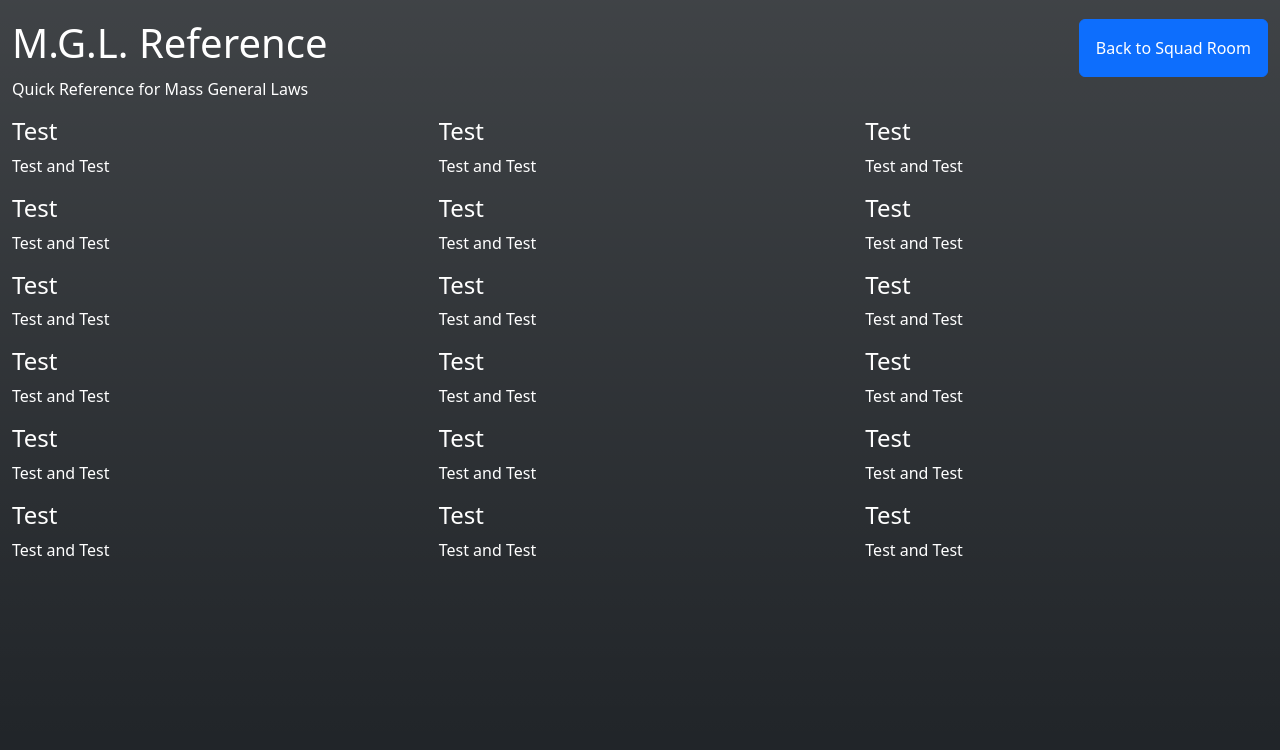
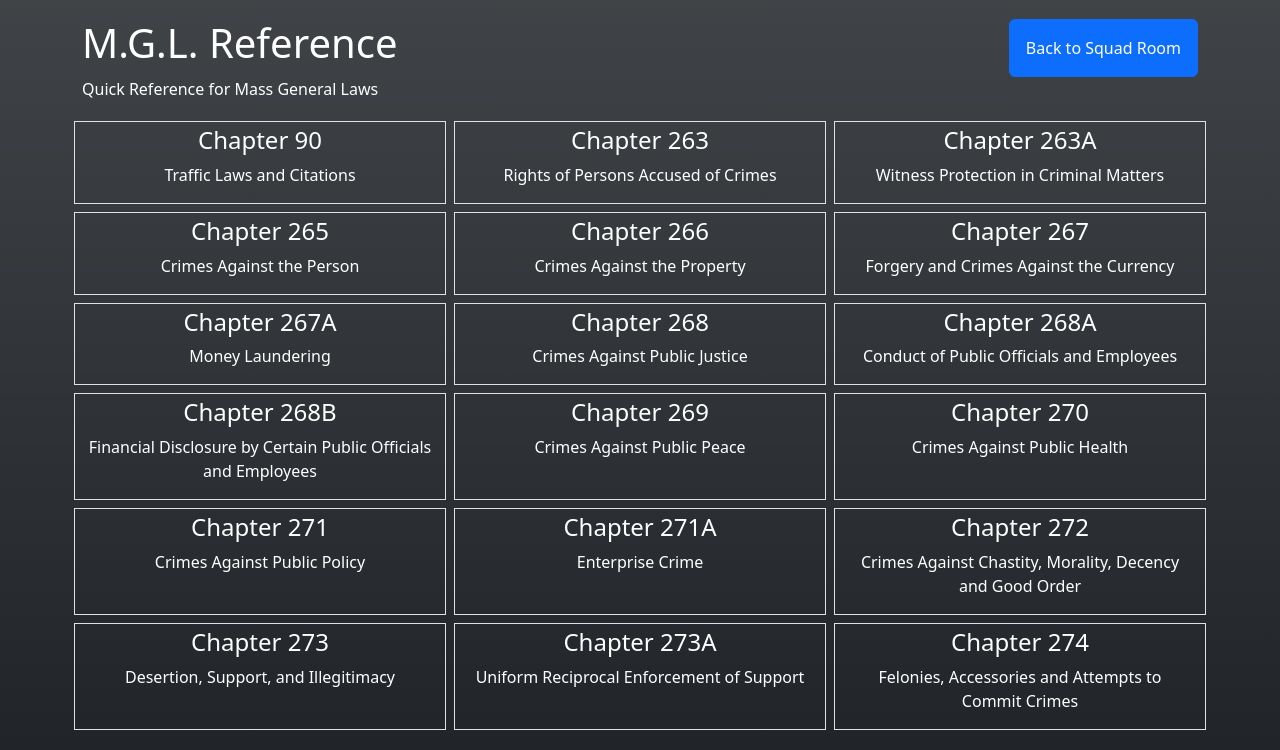
Before and after one commit to kd1882/watch-commander, a Flask app: template flask_app/templates/mgl_reference.html in a window 1280 px wide. Shown: the part 57-807 px from the top of the page. Before the commit the page ends 613 px from the top, so only its background shows below. Run offline with Flask 3, Linux system fonts and the light colour scheme; the template is opened without the code that fills it, so the values that code supplies are empty.

Commit message:
feat: :construction: minor changes, ui improvements
cleaned up mgl ref page and some headers, everything else is the same though

```diff
--- a/flask_app/templates/mgl_reference.html
+++ b/flask_app/templates/mgl_reference.html
@@ -1,6 +1,7 @@
 {% extends "dashboard_base.html" %}
 {% block title %}M.G.L. Reference{% endblock %}
 {% block content %}
+<div class="container">
     <div class="row text-white d-flex">
         <div class="col">
             <h1>M.G.L. Reference</h1>
@@ -14,88 +15,39 @@
             <p>Quick Reference for Mass General Laws</p>
         </div>
     </div>
-<div class="row text-white">
-    <div class="col">
-        <h4>Test</h4>
-        <p>Test and Test</p>
+
+    {% set chapters=[
+    {"title": "Chapter 90", "description": "Traffic Laws and Citations"},
+    {"title": "Chapter 263", "description": "Rights of Persons Accused of Crimes"},
+    {"title": "Chapter 263A", "description": "Witness Protection in Criminal Matters"},
+    {"title": "Chapter 265", "description": "Crimes Against the Person"},
+    {"title": "Chapter 266", "description": "Crimes Against the Property"},
+    {"title": "Chapter 267", "description": "Forgery and Crimes Against the Currency"},
+    {"title": "Chapter 267A", "description": "Money Laundering"},
+    {"title": "Chapter 268", "description": "Crimes Against Public Justice"},
+    {"title": "Chapter 268A", "description": "Conduct of Public Officials and Employees"},
+    {"title": "Chapter 268B", "description": "Financial Disclosure by Certain Public Officials and Employees"},
+    {"title": "Chapter 269", "description": "Crimes Against Public Peace"},
+    {"title": "Chapter 270", "description": "Crimes Against Public Health"},
+    {"title": "Chapter 271", "description": "Crimes Against Public Policy"},
+    {"title": "Chapter 271A", "description": "Enterprise Crime"},
+    {"title": "Chapter 272", "description": "Crimes Against Chastity, Morality, Decency and Good Order"},
+    {"title": "Chapter 273", "description": "Desertion, Support, and Illegitimacy"},
+    {"title": "Chapter 273A", "description": "Uniform Reciprocal Enforcement of Support"},
+    {"title": "Chapter 274", "description": "Felonies, Accessories and Attempts to Commit Crimes"}
+    ] %}
+
+    {% for i in range(0, chapters|length, 3) %}
+    <div class="row text-center text-white">
+        {% for j in range(3) %}
+        {% if chapters[i + j] %}
+        <div class="col border m-1 pt-1">
+            <h4>{{ chapters[i + j].title }}</h4>
+            <p>{{ chapters[i + j].description }}</p>
         </div>
-    <div class="col">
-        <h4>Test</h4>
-        <p>Test and Test</p>
+        {% endif %}
+        {% endfor %}
     </div>
-    <div class="col">
-        <h4>Test</h4>
-        <p>Test and Test</p>
-    </div>
-</div>
-<div class="row text-white">
-    <div class="col">
-        <h4>Test</h4>
-        <p>Test and Test</p>
-    </div>
-    <div class="col">
-        <h4>Test</h4>
-        <p>Test and Test</p>
-    </div>
-    <div class="col">
-        <h4>Test</h4>
-        <p>Test and Test</p>
-    </div>
-</div>
-<div class="row text-white">
-    <div class="col">
-        <h4>Test</h4>
-        <p>Test and Test</p>
-    </div>
-    <div class="col">
-        <h4>Test</h4>
-        <p>Test and Test</p>
-    </div>
-    <div class="col">
-        <h4>Test</h4>
-        <p>Test and Test</p>
-    </div>
-</div>
-<div class="row text-white">
-    <div class="col">
-        <h4>Test</h4>
-        <p>Test and Test</p>
-    </div>
-    <div class="col">
-        <h4>Test</h4>
-        <p>Test and Test</p>
-    </div>
-    <div class="col">
-        <h4>Test</h4>
-        <p>Test and Test</p>
-    </div>
-</div>
-<div class="row text-white">
-    <div class="col">
-        <h4>Test</h4>
-        <p>Test and Test</p>
-    </div>
-    <div class="col">
-        <h4>Test</h4>
-        <p>Test and Test</p>
-    </div>
-    <div class="col">
-        <h4>Test</h4>
-        <p>Test and Test</p>
-    </div>
-</div>
-<div class="row text-white">
-    <div class="col">
-        <h4>Test</h4>
-        <p>Test and Test</p>
-    </div>
-    <div class="col">
-        <h4>Test</h4>
-        <p>Test and Test</p>
-    </div>
-    <div class="col">
-        <h4>Test</h4>
-        <p>Test and Test</p>
-    </div>
+    {% endfor %}
 </div>
 {% endblock %}
```
Also changed, not shown: flask_app/templates/rolecall_notes.html (+6 -4 lines). Lines whose indentation alone changed are shown as unchanged.
